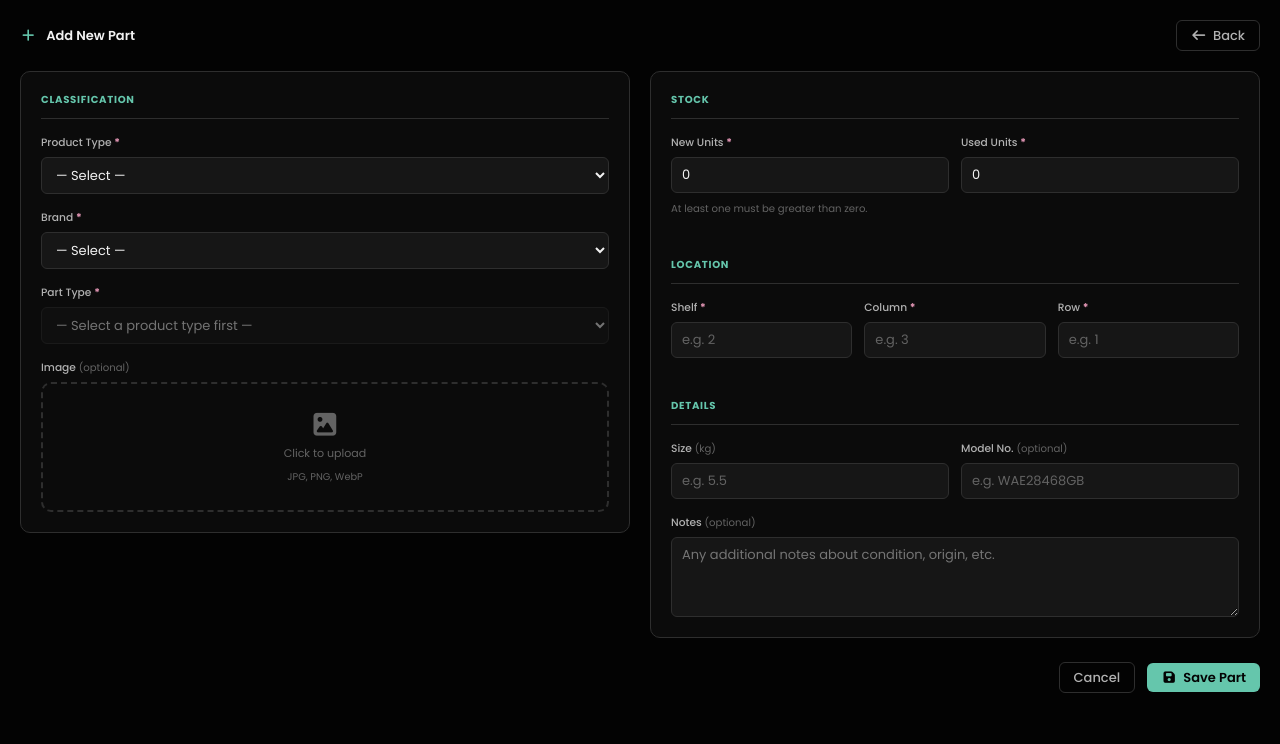
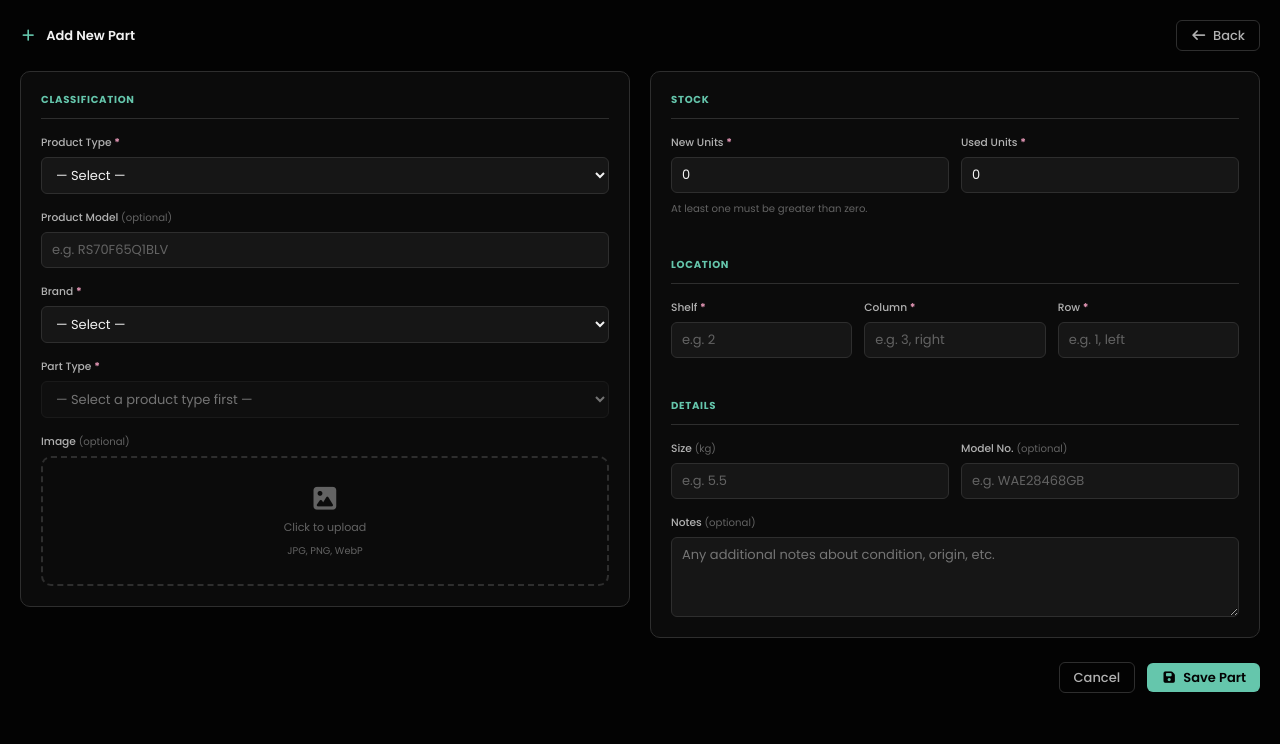
Before and after one commit to rafsan-scrapes/inventory-management, a Django app: page /add/ in a window 1280 px wide. Shown: the part 56-800 px from the top of the page. Run offline with Django 5.2, Linux system fonts and the light colour scheme; a user stored in the database is signed in; data comes from the database, SQL or seed files in the repository; both versions use the stored data as it was after the commit; some libraries are stand-ins or nearby versions.

Commit message:
Product model exists but works weirdly

```diff
--- a/dashboard/forms.py
+++ b/dashboard/forms.py
@@ -7,7 +7,16 @@ class PartForm(forms.ModelForm):
     Handles all non-FK fields only.
     product_type, brand, and part_type are resolved by the view's smart-dropdown
     logic and set on the instance manually before saving — they do NOT belong here.
+
+    product_model is a special field: it lets users edit the ProductType's
+    product_model from the part form, so it's declared here (not in Meta.fields).
     """
+
+    product_model = forms.CharField(
+        required=False,
+        widget=forms.TextInput(attrs={"placeholder": "e.g. RS70F65Q1BLV"}),
+        label="Product Model",
+    )
 
     class Meta:
         model = Part
@@ -33,12 +42,8 @@ class PartForm(forms.ModelForm):
             "shelf_number": forms.NumberInput(
                 attrs={"min": "1", "placeholder": "e.g. 2"}
             ),
-            "column_number": forms.NumberInput(
-                attrs={"min": "1", "placeholder": "e.g. 3"}
-            ),
-            "row_number": forms.NumberInput(
-                attrs={"min": "1", "placeholder": "e.g. 1"}
-            ),
+            "column_number": forms.TextInput(attrs={"placeholder": "e.g. 3, right"}),
+            "row_number": forms.TextInput(attrs={"placeholder": "e.g. 1, left"}),
             "notes": forms.Textarea(
                 attrs={
                     "rows": "3",
--- a/dashboard/models.py
+++ b/dashboard/models.py
@@ -6,8 +6,11 @@ class ProductType(models.Model):
     """e.g. "Washing Machine", "Refrigerator" """
 
     name = models.CharField(max_length=100, unique=True)
+    product_model = models.CharField(max_length=100, null=True, blank=True)
 
     def __str__(self):
+        if self.product_model:
+            return f"{self.name}\n{self.product_model}"
         return self.name
 
 
--- a/dashboard/views.py
+++ b/dashboard/views.py
@@ -55,10 +55,14 @@ def _resolve_fk_fields(post_data):
 
     # ── Product Type ──────────────────────────────────────────────────────
     new_pt_name = post_data.get("new_product_type", "").strip()
+    new_pt_model = post_data.get("new_product_model", "").strip()
     pt_id = post_data.get("product_type_select", "").strip()
 
     if new_pt_name:
-        product_type, _ = ProductType.objects.get_or_create(name=new_pt_name)
+        product_type, _ = ProductType.objects.get_or_create(
+            name=new_pt_name,
+            product_model=new_pt_model if new_pt_model else None,
+        )
     elif pt_id:
         try:
             product_type = ProductType.objects.get(pk=pt_id)
@@ -124,6 +128,12 @@ def part(request):
             part_instance.brand = brand
             part_instance.part_type = part_type
 
+            # Update product_model on the ProductType if provided
+            new_product_model = form.cleaned_data.get("product_model", "").strip()
+            if new_product_model:
+                product_type.product_model = new_product_model
+                product_type.save()
+
             try:
                 part_instance.full_clean()
                 part_instance.save()
@@ -134,9 +144,13 @@ def part(request):
                     for field, msgs in exc.message_dict.items():
                         if field == "__all__":
                             cleaned = [
-                                custom_shelf_msg
-                                if "shelf" in msg.lower() and "column" in msg.lower() and "row" in msg.lower()
-                                else msg
+                                (
+                                    custom_shelf_msg
+                                    if "shelf" in msg.lower()
+                                    and "column" in msg.lower()
+                                    and "row" in msg.lower()
+                                    else msg
+                                )
                                 for msg in msgs
                             ]
                             fk_errors["non_field_errors"] = cleaned
@@ -145,9 +159,13 @@ def part(request):
                 else:
                     msgs = list(exc.messages)
                     fk_errors["non_field_errors"] = [
-                        custom_shelf_msg
-                        if "shelf" in msg.lower() and "column" in msg.lower() and "row" in msg.lower()
-                        else msg
+                        (
+                            custom_shelf_msg
+                            if "shelf" in msg.lower()
+                            and "column" in msg.lower()
+                            and "row" in msg.lower()
+                            else msg
+                        )
                         for msg in msgs
                     ]
         elif not fk_errors and not form.is_valid():
@@ -174,7 +192,11 @@ def part(request):
 
             for err in form.non_field_errors():
                 err_str = str(err)
-                if "shelf" in err_str.lower() and "column" in err_str.lower() and "row" in err_str.lower():
+                if (
+                    "shelf" in err_str.lower()
+                    and "column" in err_str.lower()
+                    and "row" in err_str.lower()
+                ):
                     all_errors.append(custom_shelf_msg)
                     seen_shelf_error = True
                 else:
@@ -187,7 +209,11 @@ def part(request):
                     for field, msgs in exc.message_dict.items():
                         if field == "__all__":
                             for msg in msgs:
-                                if "shelf" in msg.lower() and "column" in msg.lower() and "row" in msg.lower():
+                                if (
+                                    "shelf" in msg.lower()
+                                    and "column" in msg.lower()
+                                    and "row" in msg.lower()
+                                ):
                                     if not seen_shelf_error:
                                         all_errors.append(custom_shelf_msg)
                                         seen_shelf_error = True
@@ -197,7 +223,11 @@ def part(request):
                             fk_errors[field] = msgs
                 else:
                     for msg in exc.messages:
-                        if "shelf" in msg.lower() and "column" in msg.lower() and "row" in msg.lower():
+                        if (
+                            "shelf" in msg.lower()
+                            and "column" in msg.lower()
+                            and "row" in msg.lower()
+                        ):
                             if not seen_shelf_error:
                                 all_errors.append(custom_shelf_msg)
                                 seen_shelf_error = True
@@ -271,6 +301,12 @@ def edit_part(request, pk):
             part_instance.brand = brand
             part_instance.part_type = part_type
 
+            # Update product_model on the ProductType if provided
+            new_product_model = form.cleaned_data.get("product_model", "").strip()
+            if new_product_model:
+                item.product_type.product_model = new_product_model
+                item.product_type.save()
+
             try:
                 part_instance.full_clean()
                 part_instance.save()
@@ -282,9 +318,13 @@ def edit_part(request, pk):
                     for field, msgs in exc.message_dict.items():
                         if field == "__all__":
                             cleaned = [
-                                custom_shelf_msg
-                                if "shelf" in msg.lower() and "column" in msg.lower() and "row" in msg.lower()
-                                else msg
+                                (
+                                    custom_shelf_msg
+                                    if "shelf" in msg.lower()
+                                    and "column" in msg.lower()
+                                    and "row" in msg.lower()
+                                    else msg
+                                )
                                 for msg in msgs
                             ]
                             fk_errors["non_field_errors"] = cleaned
@@ -293,9 +333,13 @@ def edit_part(request, pk):
                 else:
                     msgs = list(exc.messages)
                     fk_errors["non_field_errors"] = [
-                        custom_shelf_msg
-                        if "shelf" in msg.lower() and "column" in msg.lower() and "row" in msg.lower()
-                        else msg
+                        (
+                            custom_shelf_msg
+                            if "shelf" in msg.lower()
+                            and "column" in msg.lower()
+                            and "row" in msg.lower()
+                            else msg
+                        )
                         for msg in msgs
                     ]
         elif not fk_errors and not form.is_valid():
@@ -322,7 +366,11 @@ def edit_part(request, pk):
 
             for err in form.non_field_errors():
                 err_str = str(err)
-                if "shelf" in err_str.lower() and "column" in err_str.lower() and "row" in err_str.lower():
+                if (
+                    "shelf" in err_str.lower()
+                    and "column" in err_str.lower()
+                    and "row" in err_str.lower()
+                ):
                     all_errors.append(custom_shelf_msg)
                     seen_shelf_error = True
                 else:
@@ -335,7 +383,11 @@ def edit_part(request, pk):
                     for field, msgs in exc.message_dict.items():
                         if field == "__all__":
                             for msg in msgs:
-                                if "shelf" in msg.lower() and "column" in msg.lower() and "row" in msg.lower():
+                                if (
+                                    "shelf" in msg.lower()
+                                    and "column" in msg.lower()
+                                    and "row" in msg.lower()
+                                ):
                                     if not seen_shelf_error:
                                         all_errors.append(custom_shelf_msg)
                                         seen_shelf_error = True
@@ -345,7 +397,11 @@ def edit_part(request, pk):
                             fk_errors[field] = msgs
                 else:
                     for msg in exc.messages:
-                        if "shelf" in msg.lower() and "column" in msg.lower() and "row" in msg.lower():
+                        if (
+                            "shelf" in msg.lower()
+                            and "column" in msg.lower()
+                            and "row" in msg.lower()
+                        ):
                             if not seen_shelf_error:
                                 all_errors.append(custom_shelf_msg)
                                 seen_shelf_error = True
@@ -358,7 +414,7 @@ def edit_part(request, pk):
             request,
             "dashboard/edit_part.html",
             {
-                "form": form,
+                "form": PartForm(request.POST, request.FILES, instance=item, initial={"product_model": item.product_type.product_model or ""}),
                 "item": item,
                 "product_types": product_types,
                 "brands": brands,
@@ -372,7 +428,7 @@ def edit_part(request, pk):
         request,
         "dashboard/edit_part.html",
         {
-            "form": PartForm(instance=item),
+            "form": PartForm(instance=item, initial={"product_model": item.product_type.product_model or ""}),
             "item": item,
             "product_types": product_types,
             "brands": brands,
--- a/templates/dashboard/add_part.html
+++ b/templates/dashboard/add_part.html
@@ -75,7 +75,16 @@
             <span class="field-error">{{ fk_errors.product_type }}</span>
           {% endif %}
         </div>
-
+        <!--Product Model-->
+        <div class="form-group">
+          <label class="form-label">
+            Product Model <span class="opt">(optional)</span>
+          </label>
+          {{ form.product_model }}
+            {% if form.product_model.errors %}
+              {% for e in form.product_model.errors %}<span class="field-error">{{ e }}</span>{% endfor %}
+            {% endif %}
+        </div>
         <!--Brand name-->
         <div class="form-group">
           <label class="form-label">
```
Also changed, not shown: templates/dashboard/edit_part.html (+10 -0 lines), db.sqlite3.
